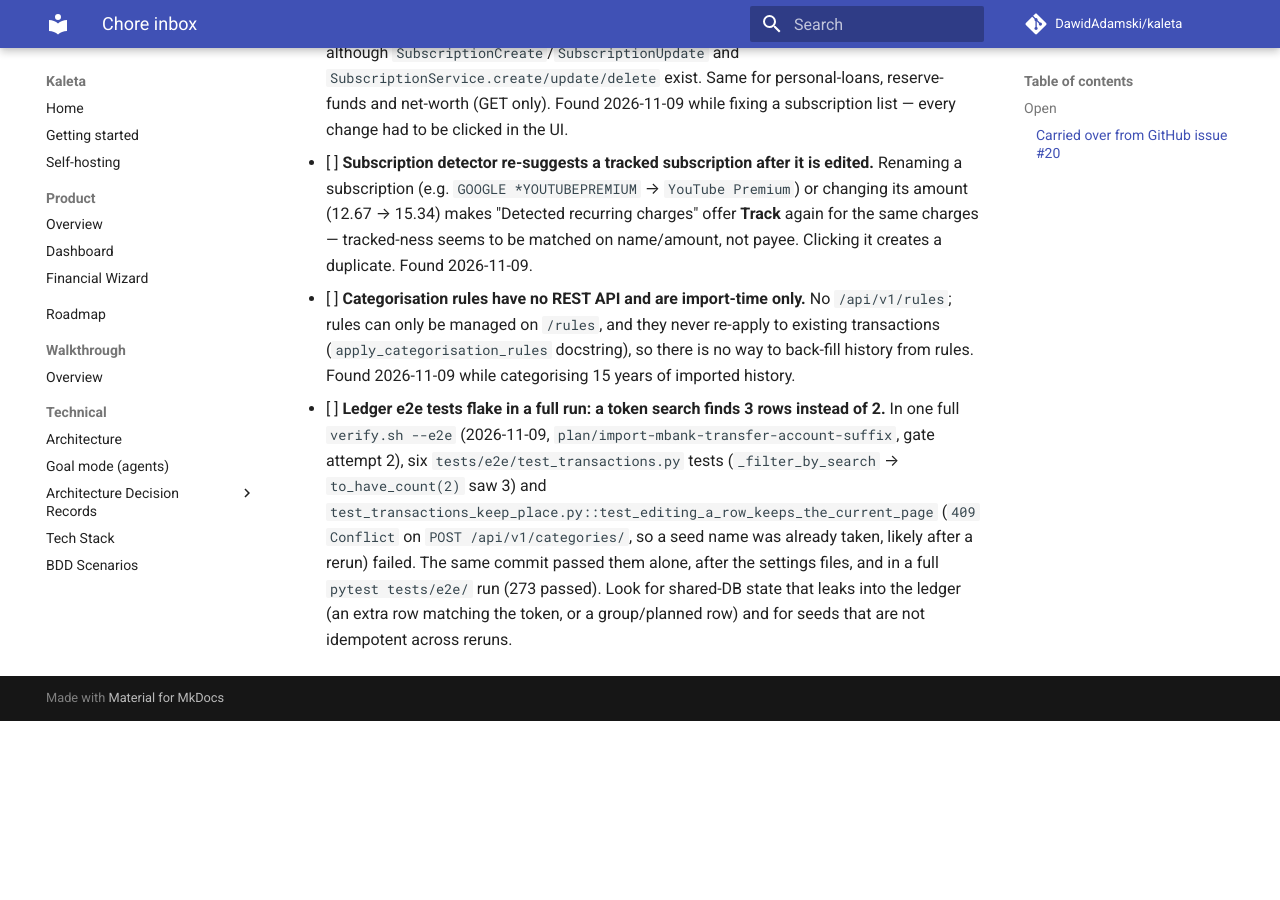
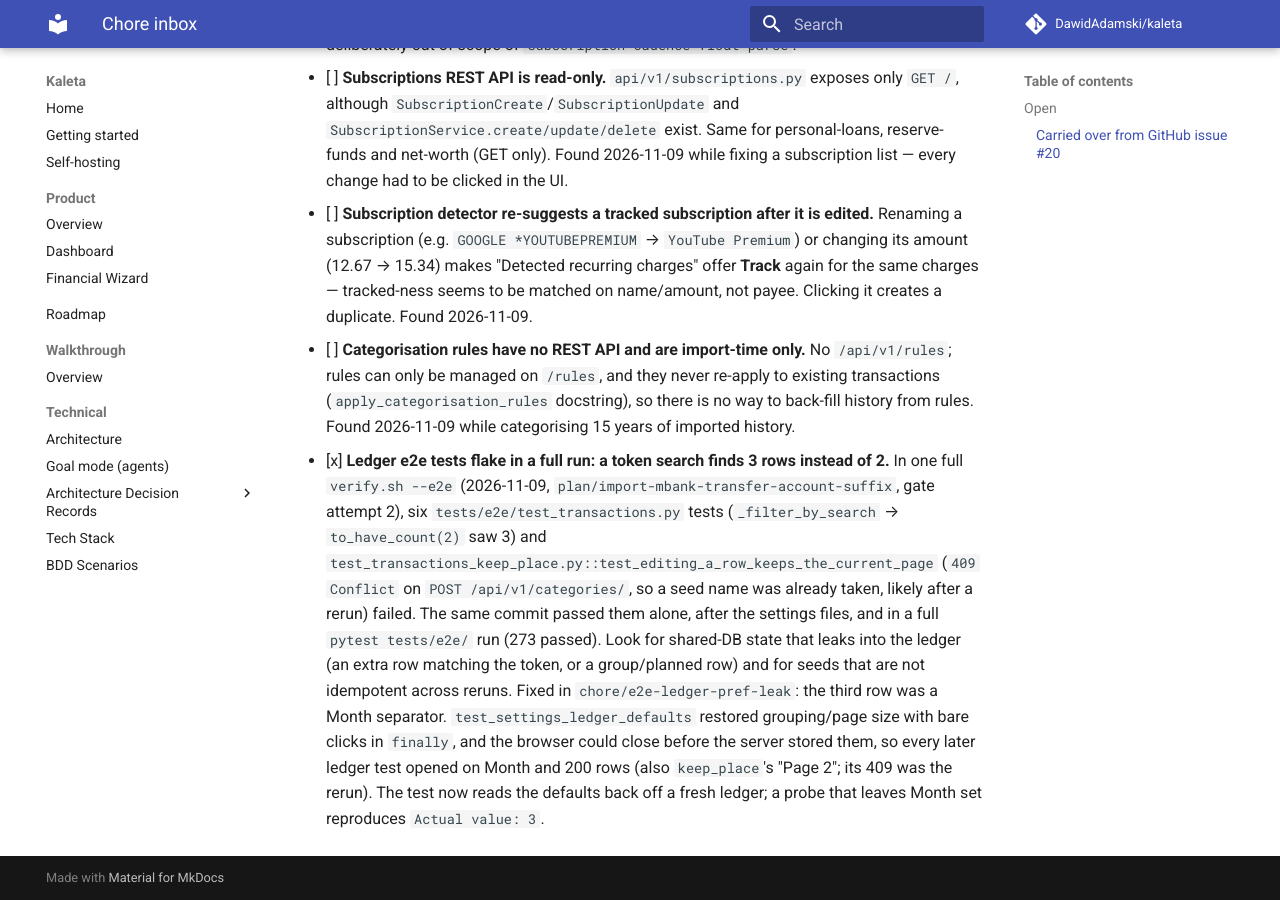
Before and after one commit to DawidAdamski/kaleta, an MkDocs documentation site: the page built from docs/plans/chores.md, in a window 1280 px wide and 900 px high, scrolled down 19396 px. Built offline with MkDocs 1.6.1 and Material for MkDocs 9.7.7, drawn with Linux system fonts in a browser that asks for light colours; comment, search, counter and statistics services are not loaded; before the commit the page ends 20117 px from its top, so only the background shows below that; some of the changed text lies outside the part shown.

Commit message:
test(e2e): the ledger-defaults test confirms its restore reached the server
Its finally block restored grouping and page size with bare clicks; the
browser could close before the server stored them, so every later ledger
test opened on Month (a separator row more than it counts) and 200 rows a
page. Read the defaults back off a fresh ledger instead.

Co-Authored-By: Claude Opus 5.5 <noreply@anthropic.com>

```diff
--- a/docs/plans/chores.md
+++ b/docs/plans/chores.md
@@ -197,6 +197,8 @@ check it still reproduces before acting on it.
       joins the two above: failed once in five full `verify.sh --e2e` runs
       on a green tree, passed either side. Same split-dialog family, same
       suspected race.
+      (Reruns of these three are safe since `chore/e2e-ledger-pref-leak`:
+      each attempt seeds names under its own tag, so a rerun no longer 409s.)
 - [ ] `test_add_edit_split_transaction` failed once in six full
       `verify.sh --e2e` runs for a different reason: the dialog had closed
       (the save went through) but the new row was not on page 1 — the suite
@@ -898,4 +900,4 @@ check it still reproduces before acting on it.
 - [ ] **Subscriptions REST API is read-only.** `api/v1/subscriptions.py` exposes only `GET /`, although `SubscriptionCreate`/`SubscriptionUpdate` and `SubscriptionService.create/update/delete` exist. Same for personal-loans, reserve-funds and net-worth (GET only). Found 2026-11-09 while fixing a subscription list — every change had to be clicked in the UI.
 - [ ] **Subscription detector re-suggests a tracked subscription after it is edited.** Renaming a subscription (e.g. `GOOGLE *YOUTUBEPREMIUM` → `YouTube Premium`) or changing its amount (12.67 → 15.34) makes "Detected recurring charges" offer **Track** again for the same charges — tracked-ness seems to be matched on name/amount, not payee. Clicking it creates a duplicate. Found 2026-11-09.
 - [ ] **Categorisation rules have no REST API and are import-time only.** No `/api/v1/rules`; rules can only be managed on `/rules`, and they never re-apply to existing transactions (`apply_categorisation_rules` docstring), so there is no way to back-fill history from rules. Found 2026-11-09 while categorising 15 years of imported history.
-- [ ] **Ledger e2e tests flake in a full run: a token search finds 3 rows instead of 2.** In one full `verify.sh --e2e` (2026-11-09, `plan/import-mbank-transfer-account-suffix`, gate attempt 2), six `tests/e2e/test_transactions.py` tests (`_filter_by_search` → `to_have_count(2)` saw 3) and `test_transactions_keep_place.py::test_editing_a_row_keeps_the_current_page` (`409 Conflict` on `POST /api/v1/categories/`, so a seed name was already taken, likely after a rerun) failed. The same commit passed them alone, after the settings files, and in a full `pytest tests/e2e/` run (273 passed). Look for shared-DB state that leaks into the ledger (an extra row matching the token, or a group/planned row) and for seeds that are not idempotent across reruns.
+- [x] **Ledger e2e tests flake in a full run: a token search finds 3 rows instead of 2.** In one full `verify.sh --e2e` (2026-11-09, `plan/import-mbank-transfer-account-suffix`, gate attempt 2), six `tests/e2e/test_transactions.py` tests (`_filter_by_search` → `to_have_count(2)` saw 3) and `test_transactions_keep_place.py::test_editing_a_row_keeps_the_current_page` (`409 Conflict` on `POST /api/v1/categories/`, so a seed name was already taken, likely after a rerun) failed. The same commit passed them alone, after the settings files, and in a full `pytest tests/e2e/` run (273 passed). Look for shared-DB state that leaks into the ledger (an extra row matching the token, or a group/planned row) and for seeds that are not idempotent across reruns. Fixed in `chore/e2e-ledger-pref-leak`: the third row was a Month separator. `test_settings_ledger_defaults` restored grouping/page size with bare clicks in `finally`, and the browser could close before the server stored them, so every later ledger test opened on Month and 200 rows (also `keep_place`'s "Page 2"; its 409 was the rerun). The test now reads the defaults back off a fresh ledger; a probe that leaves Month set reproduces `Actual value: 3`.
```
Also changed, not shown: 1 other file.
